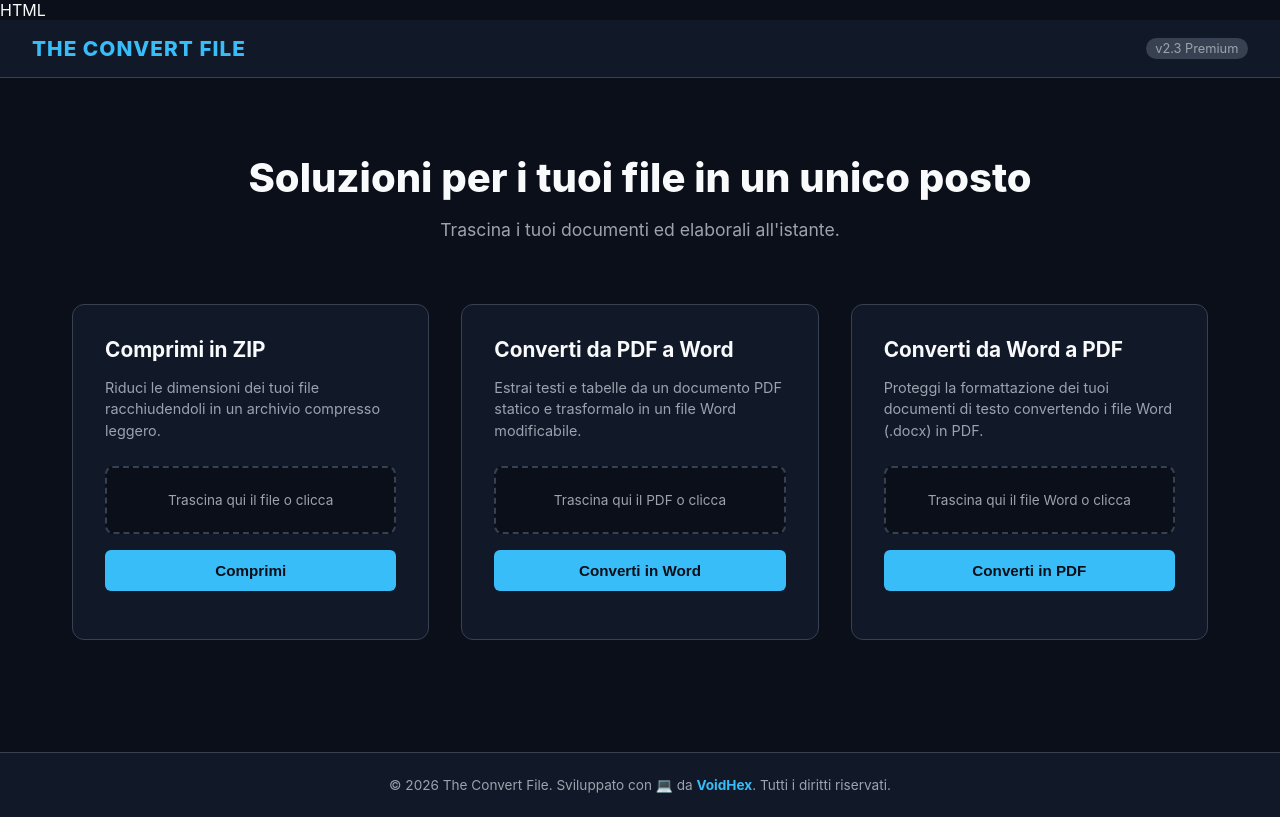
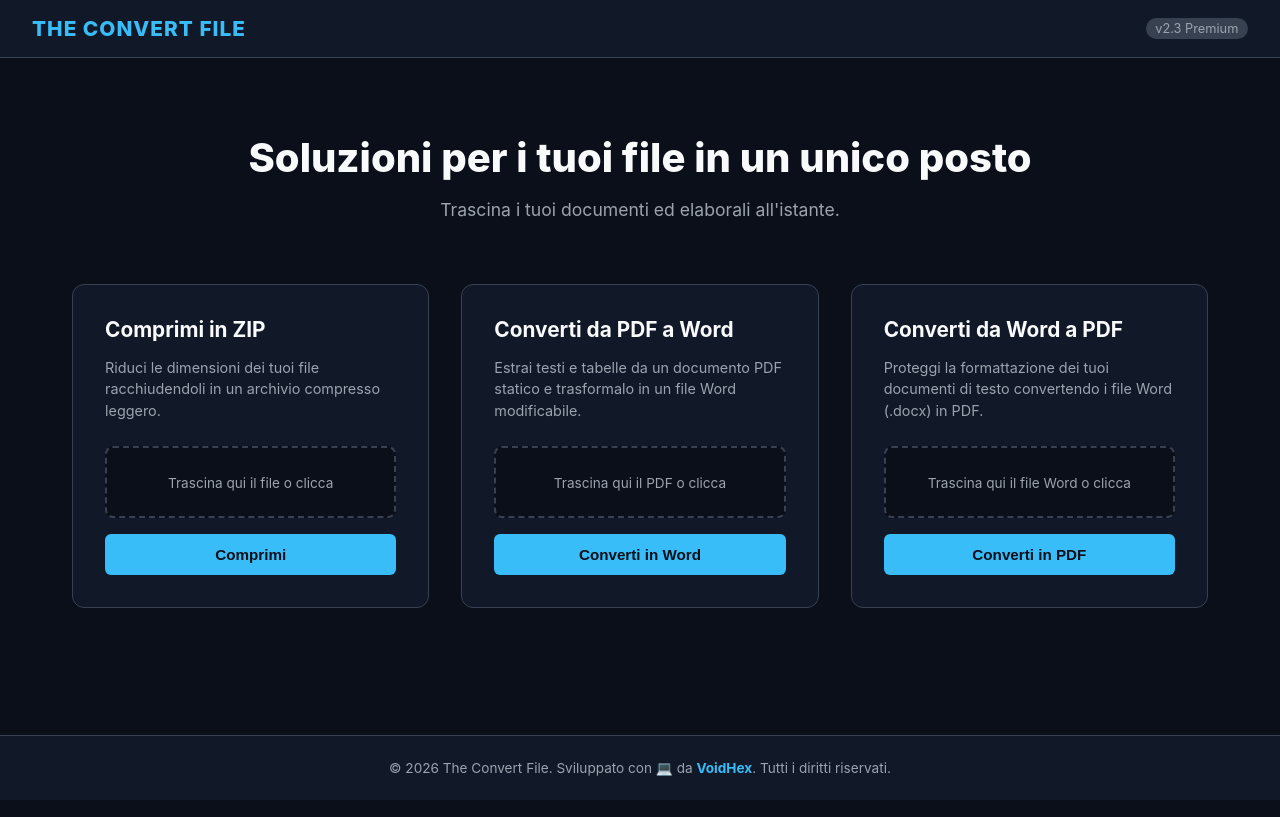
Before and after one commit to VoidHex01/The-Convert-File., a Flask app: page / in a window 1280 px wide. Run offline with Flask 3, Linux system fonts and the light colour scheme.

Commit message:
Fix HTML structure and update styles

```diff
--- a/templates/index.html
+++ b/templates/index.html
@@ -1,4 +1,3 @@
-HTML
 <!DOCTYPE html>
 <html lang="it">
 <head>
```
